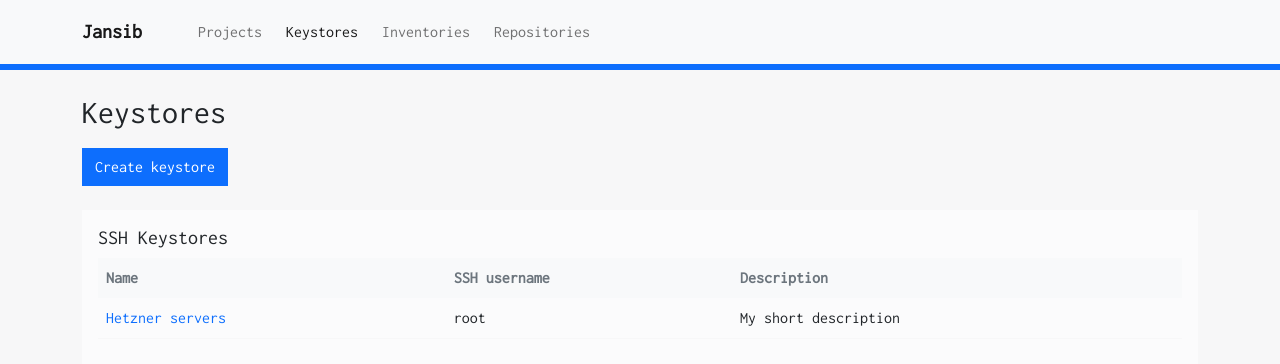
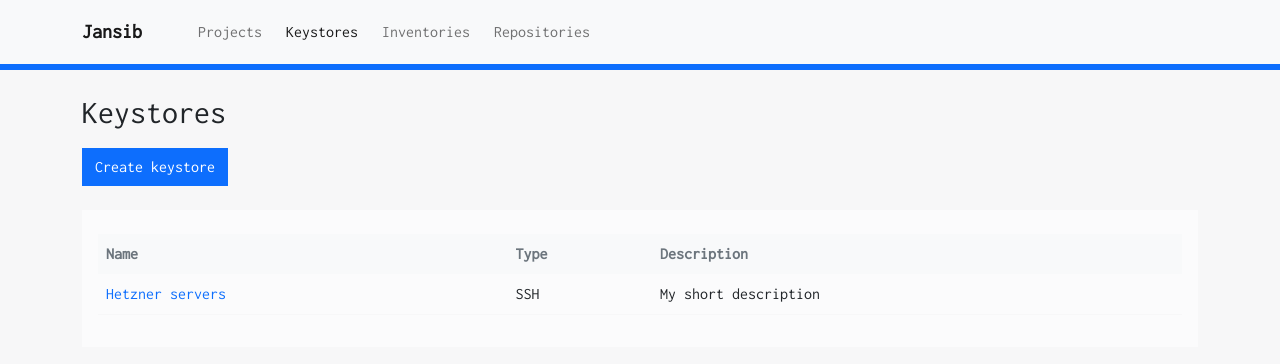
Before and after one commit to fooock/jansib, an Angular app in the folder jansib-ui/: page /keystores in a window 1280 px wide. Shown: the top 364 px of the page. Built offline with nearby package versions, Linux system fonts and the light colour scheme.

Commit message:
update style of lists

```diff
--- a/jansib-ui/src/app/inventory/list/list.component.html
+++ b/jansib-ui/src/app/inventory/list/list.component.html
@@ -1,19 +1,18 @@
 <div class="mt-4">
-  <div class="project bg-data border-data p-3 mt-2" *ngIf="fileSourcesExists()">
-    <h5>File sources</h5>
+  <div class="project bg-data border-data p-3 mt-2">
 
     <table class="table table-borderless mt-2">
       <thead>
         <tr class="table-light text-secondary">
           <th scope=" col">Name</th>
-          <th scope="col">Inventory path</th>
+          <th scope="col">Type</th>
           <th scope="col">Description</th>
         </tr>
       </thead>
       <tbody>
-        <tr *ngFor="let item of getFileSourceInventories()">
+        <tr *ngFor="let item of inventories">
           <td><a routerLink="{{ item.id }}">{{ item.name }}</a></td>
-          <td><code>{{ item.fileConfig!.path }}</code></td>
+          <td><code>{{ item.source }}</code></td>
           <td>{{ item.description }}</td>
         </tr>
       </tbody>
--- a/jansib-ui/src/app/keystore/list/list.component.html
+++ b/jansib-ui/src/app/keystore/list/list.component.html
@@ -1,19 +1,18 @@
 <div class="mt-4">
-  <div class="project bg-data border-data p-3 mt-2" *ngIf="sshTypeExists()">
-    <h5>SSH Keystores</h5>
+  <div class="project bg-data border-data p-3 mt-2">
 
     <table class="table table-borderless mt-2">
       <thead>
         <tr class="table-light text-secondary">
           <th scope=" col">Name</th>
-          <th scope="col">SSH username</th>
+          <th scope="col">Type</th>
           <th scope="col">Description</th>
         </tr>
       </thead>
       <tbody>
-        <tr *ngFor="let item of getSshTypes()">
+        <tr *ngFor="let item of keystores">
           <td><a routerLink="{{ item.id }}">{{ item.name }}</a></td>
-          <td>{{ item.ssh!.username }}</td>
+          <td>{{ item.type }}</td>
           <td>{{ item.description }}</td>
         </tr>
       </tbody>
--- a/jansib-ui/src/app/keystore/list/list.component.ts
+++ b/jansib-ui/src/app/keystore/list/list.component.ts
@@ -13,12 +13,4 @@ export class ListComponent implements OnInit {
 
   ngOnInit(): void {
   }
-
-  sshTypeExists(): boolean {
-    return this.getSshTypes().length > 0;
-  }
-
-  getSshTypes(): Keystore[] {
-    return this.keystores.filter(k => k.type === 'SSH');
-  }
 }
```
